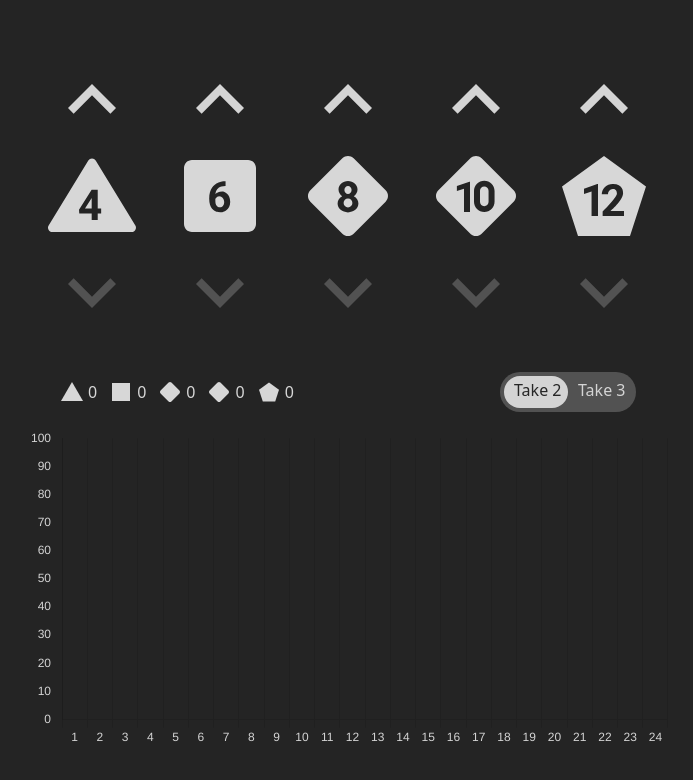
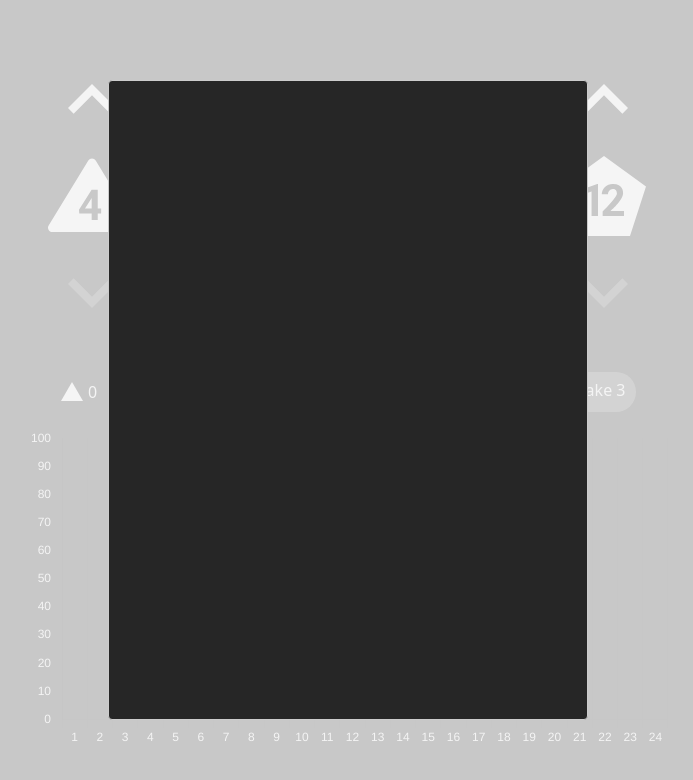
Before and after one commit to emoutrey/MarvelHeroicDicePoolVisualizer, a React (Vite) app: page / in a window 1280 px wide. Shown: the top 780 px of the page, without its empty margins (292-985 px from the left). Built offline with nearby package versions, Linux system fonts and the light colour scheme.

Commit message:
Putting together modal content and configuration

```diff
--- a/src/NewUserModal.tsx
+++ b/src/NewUserModal.tsx
@@ -1,12 +1,36 @@
 import Modal from 'react-modal';
+import colors from 'tailwindcss/colors'
+
+const customStyles = {
+  content: {
+    backgroundColor: colors.neutral[800],
+    width: '480px',
+    minHeight: '80vh',
+    top: '50%',
+    left: '50%',
+    transform: 'translate(-50%, -50%)',
+  },
+};
+
+function setCookie() {
+    //set a cookie to remember that the modal shouldn't open next time
+    return null;
+}
 
 function NewUserModal() {
 
     return (
         <Modal
-            isOpen={false}
+            isOpen={true}
+            style={customStyles}
+            onAfterClose={setCookie}
+            contentLabel={'aria'}
         >
-            Test
+
+
+
+
+
         </Modal>
     )
 }
--- /dev/null
+++ b/src/modalContent.json
@@ -0,0 +1,5 @@
+{
+    "1": "Welcome to Cortex Plus Dice Pool Visualizer Tool!",
+    "2": "Cortex Plus is the underpinning of multiple tabletop systems, including <i>Leverage: The Roleplaying Game</i>, <i>The Firefly Role-Playing Game</i>, <i>The Smallville Roleplaying Game</i>, and <i>Marvel Heroic Roleplaying</i>",
+    "3": ""
+}
```
